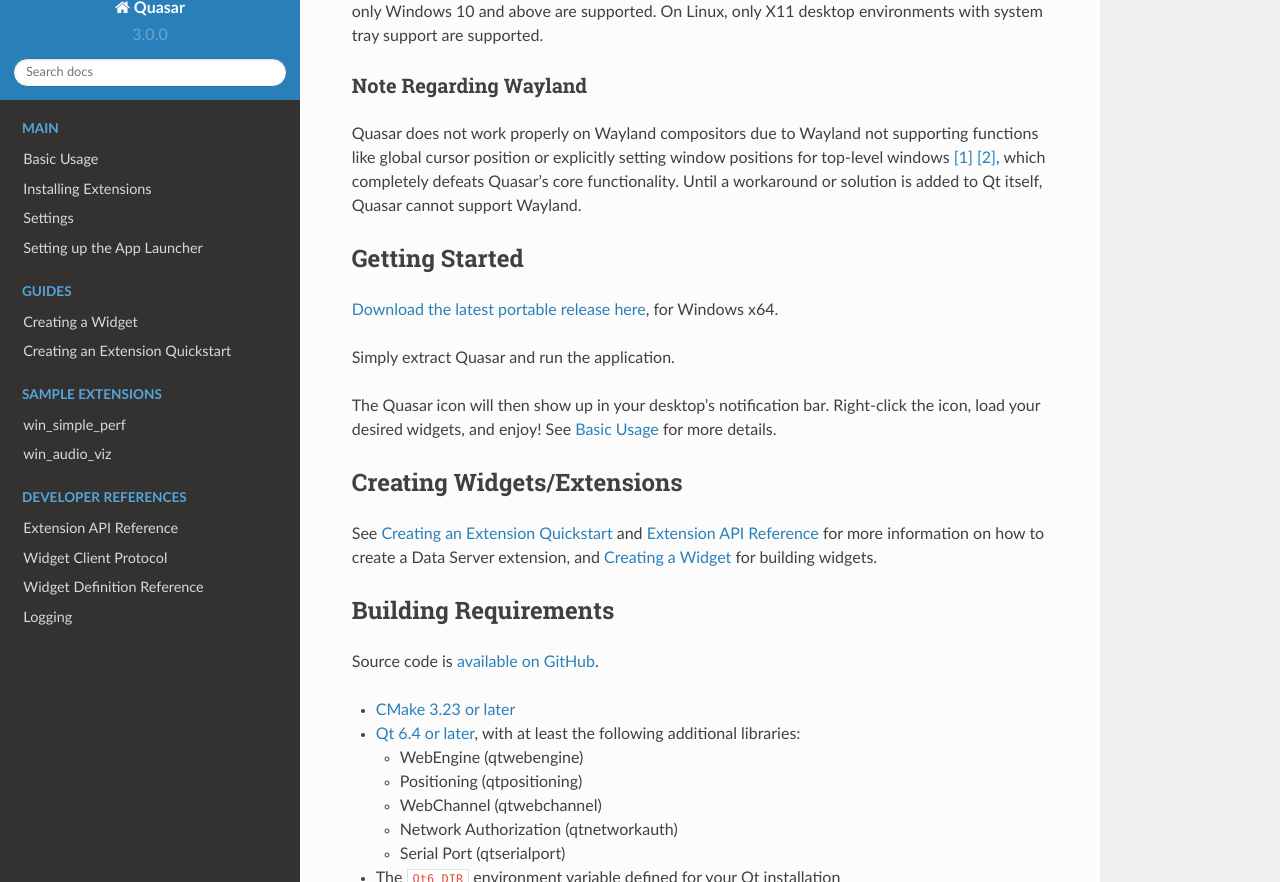
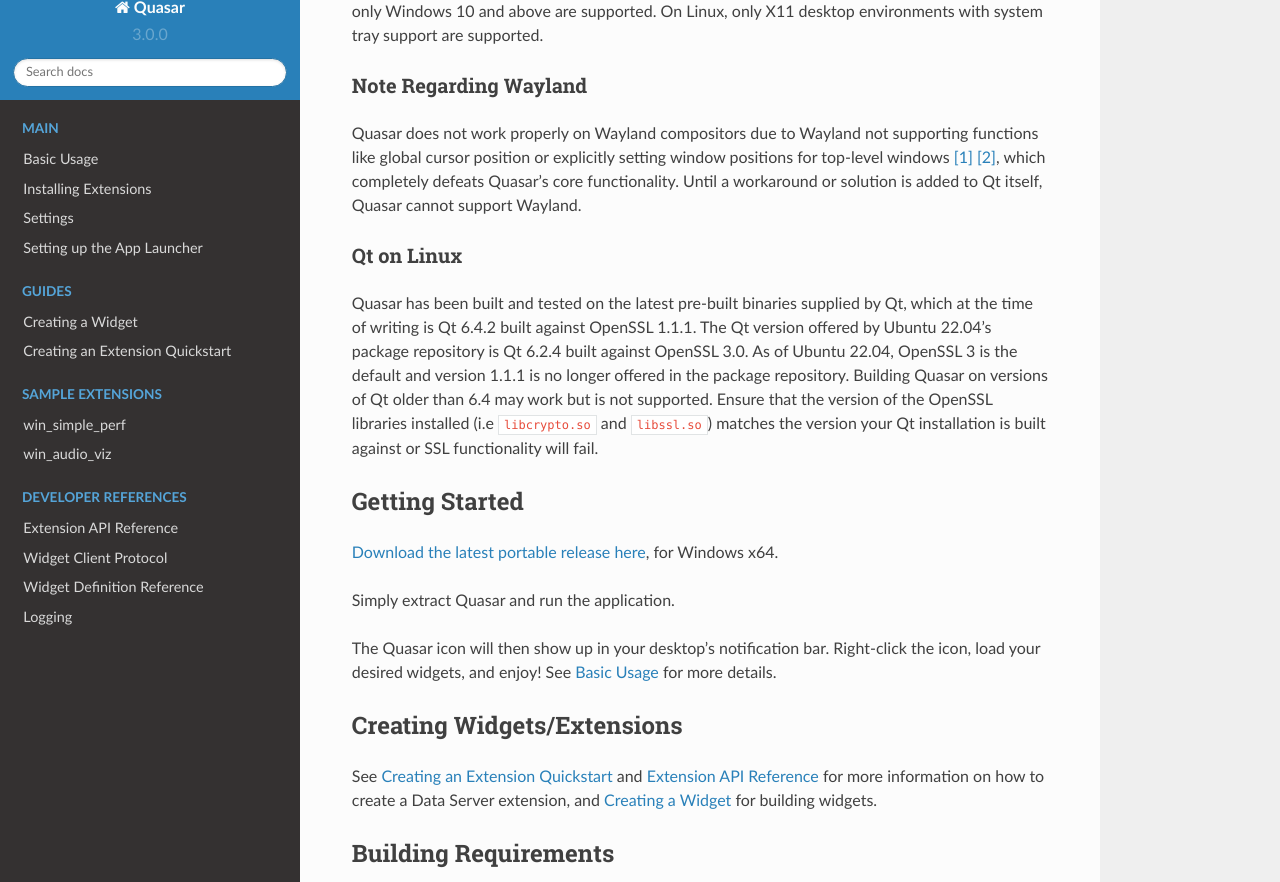
Before and after one commit to r52/quasar, a Sphinx documentation site: the page built from docs/index.rst, in a window 1280 px wide and 900 px high, scrolled down 906 px, cut to the strip 18-900 px from the top of the window. Built offline with Sphinx 7.4.7 and the Read the Docs theme 2.0.0, drawn with Linux system fonts in a browser that asks for light colours.

Commit message:
Add README note about Qt on Linux

```diff
--- a/docs/index.rst
+++ b/docs/index.rst
@@ -31,6 +31,11 @@
 ^^^^^^^^^^^^^^^^^^^^^^^^
 
 Quasar does not work properly on Wayland compositors due to Wayland not supporting functions like global cursor position or explicitly setting window positions for top-level windows `[1] <https://bugreports.qt.io/browse/QTBUG-110119>`_ `[2] <https://bugreports.qt.io/browse/QTBUG-86780>`_, which completely defeats Quasar's core functionality. Until a workaround or solution is added to Qt itself, Quasar cannot support Wayland.
+
+Qt on Linux
+^^^^^^^^^^^^^^^^^^
+
+Quasar has been built and tested on the latest pre-built binaries supplied by Qt, which at the time of writing is Qt 6.4.2 built against OpenSSL 1.1.1. The Qt version offered by Ubuntu 22.04's package repository is Qt 6.2.4 built against OpenSSL 3.0. As of Ubuntu 22.04, OpenSSL 3 is the default and version 1.1.1 is no longer offered in the package repository. Building Quasar on versions of Qt older than 6.4 may work but is not supported. Ensure that the version of the OpenSSL libraries installed (i.e ``libcrypto.so`` and ``libssl.so``) matches the version your Qt installation is built against or SSL functionality will fail.
 
 Getting Started
 ---------------
```
Also changed, not shown: README.md (+4 -0 lines).
